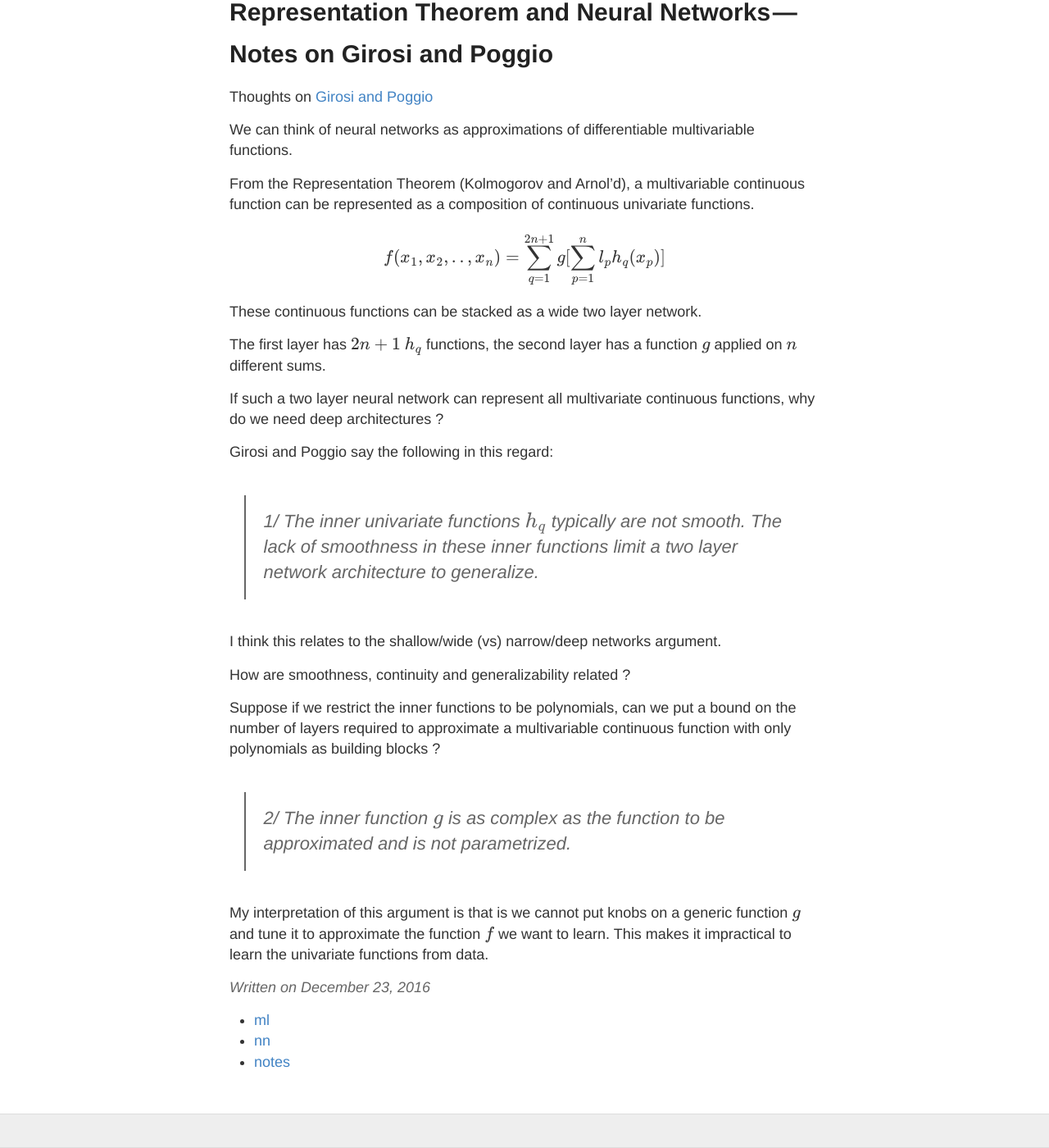
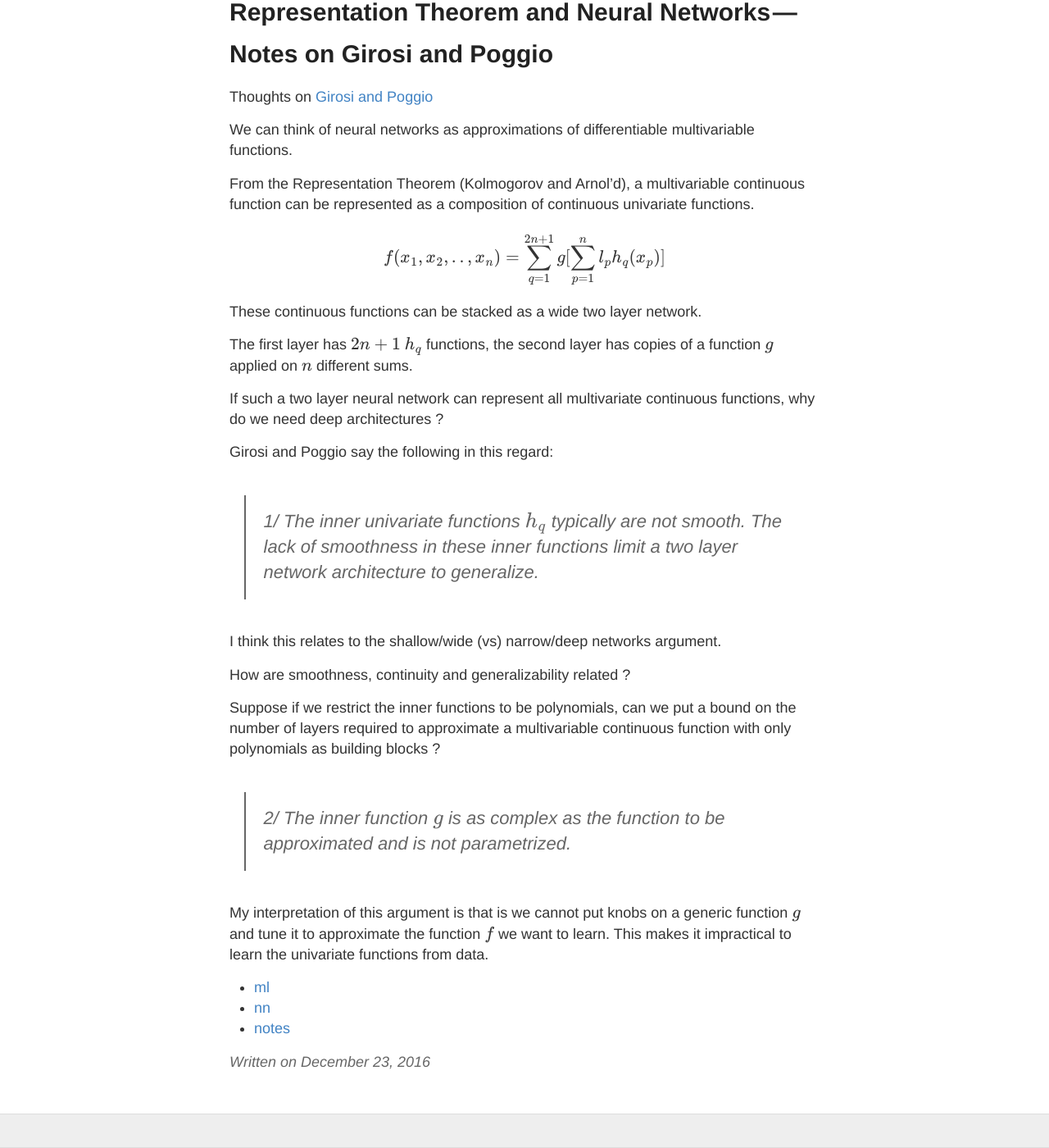
Before and after one commit to jkrish/jkrish.github.io, a Jekyll site: the page built from _posts/2016-12-23-rpt-nnet.md, in a window 1280 px wide and 1400 px high, scrolled down 172 px. Shown: the whole window at 82% size. Built offline with Jekyll 4.4.1, drawn with Linux system fonts in a browser that asks for light colours; formulas are drawn with MathJax 3; comment, search, counter and statistics services are not loaded.

Commit message:
Move tag cloud

```diff
--- a/_layouts/post.html
+++ b/_layouts/post.html
@@ -9,16 +9,15 @@ layout: default
     {{ content }}
   </div>
 
-  <div class="date">
-    Written on {{ page.date | date: "%B %e, %Y" }}
-  </div>
-
-
 	<ul class="tags">
 	  {% for tag in page.tags %}
 	    <li><a href="/tags#{{ tag }}" class="tag">{{ tag }}</a></li>
 	  {% endfor %}
 	</ul>
 
+  <div class="date">
+    Written on {{ page.date | date: "%B %e, %Y" }}
+  </div>
+
   {% include disqus.html %}
 </article>
--- a/_posts/2016-12-23-rpt-nnet.md
+++ b/_posts/2016-12-23-rpt-nnet.md
@@ -20,7 +20,7 @@ $$
 
 These continuous functions can be stacked as a wide two layer network.
 
-The first layer has $$2n+1$$ $$h_q$$ functions, the second layer has a function $$g$$ applied on $$n$$ different sums.
+The first layer has $$2n+1$$ $$h_q$$ functions, the second layer has copies of a function $$g$$ applied on $$n$$ different sums.
 
 If such a two layer neural network can represent all multivariate continuous functions, why do we need deep architectures ?
 
```
Also changed, not shown: _posts/2016-12-13-Hello-World.md (+2 -0 lines), _posts/2016-12-25-sampling-gaussian.md (+1 -0 lines).
